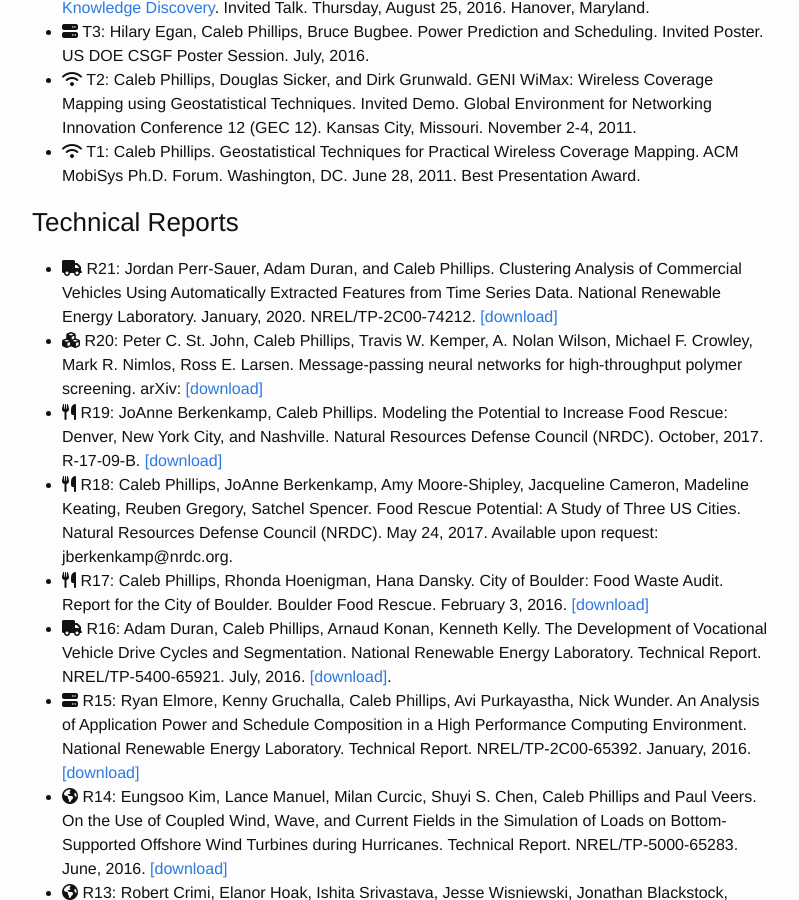
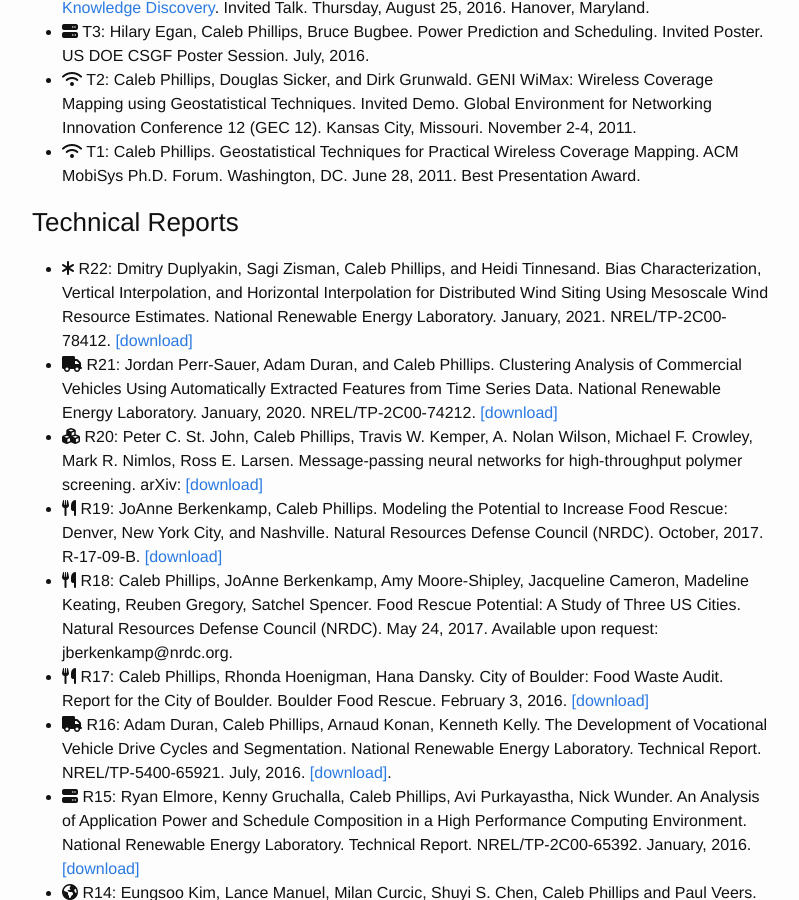
Before and after one commit to somerandomsequence/smallwhitecube, a Jekyll site: the page built from research.md, in a window 1280 px wide and 900 px high, scrolled down 8766 px. Shown: the whole window, without its empty margins (238-1037 px from the left). Built offline with Jekyll 4.4.1, drawn with Linux system fonts in a browser that asks for light colours; nearby versions of some CDN libraries.

Commit message:
Update papers.html

```diff
--- a/_includes/papers.html
+++ b/_includes/papers.html
@@ -181,7 +181,8 @@
 <h3>Technical Reports</h3>
 
 <ul>
-  <li><i class="fa fa-truck" aria-hidden="true"></i> R21: Jordan Perr-Sauer, Adam Duran, and Caleb Phillips. Clustering Analysis of Commercial Vehicles Using Automatically Extracted Features from Time Series Data. National Renewable Energy Laboratory. January, 2020. NREL/TP-2C00-74212. <a href="https://www.nrel.gov/docs/fy20osti/74212.pdf">[download]</a></li>
+ <li><i class="fa fa-asterisk" aria-hidden="true"></i> R22: Dmitry Duplyakin, Sagi Zisman, Caleb Phillips, and Heidi Tinnesand. Bias Characterization, Vertical Interpolation, and Horizontal Interpolation for Distributed Wind Siting Using Mesoscale Wind Resource Estimates. National Renewable Energy Laboratory. January, 2021. NREL/TP-2C00-78412. <a href="https://www.nrel.gov/docs/fy21osti/78412.pdf">[download]</a></li>
+ <li><i class="fa fa-truck" aria-hidden="true"></i> R21: Jordan Perr-Sauer, Adam Duran, and Caleb Phillips. Clustering Analysis of Commercial Vehicles Using Automatically Extracted Features from Time Series Data. National Renewable Energy Laboratory. January, 2020. NREL/TP-2C00-74212. <a href="https://www.nrel.gov/docs/fy20osti/74212.pdf">[download]</a></li>
  <li><i class="fa fa-cubes" aria-hidden="true"></i> R20: Peter C. St. John, Caleb Phillips, Travis W. Kemper, A. Nolan Wilson, Michael F. Crowley, Mark R. Nimlos, Ross E. Larsen. Message-passing neural networks for high-throughput polymer screening. arXiv: <a href="https://arxiv.org/abs/1807.10363">[download]</a></li>
  <li><i class="fa fa-cutlery" aria-hidden="true"></i> R19: JoAnne Berkenkamp, Caleb Phillips. Modeling the Potential to Increase Food Rescue: Denver, New York City, and Nashville. Natural Resources Defense Council (NRDC). October, 2017. R-17-09-B. <a href="https://www.nrdc.org/sites/default/files/modeling-potential-increase-food-rescue-report.pdf">[download]</a></li>
  <li><i class="fa fa-cutlery" aria-hidden="true"></i> R18: Caleb Phillips, JoAnne Berkenkamp, Amy Moore-Shipley, Jacqueline Cameron, Madeline Keating, Reuben Gregory, Satchel Spencer. Food Rescue Potential: A Study of Three US Cities. Natural Resources Defense Council (NRDC). May 24, 2017. Available upon request: jberkenkamp@nrdc.org.</li>
```
